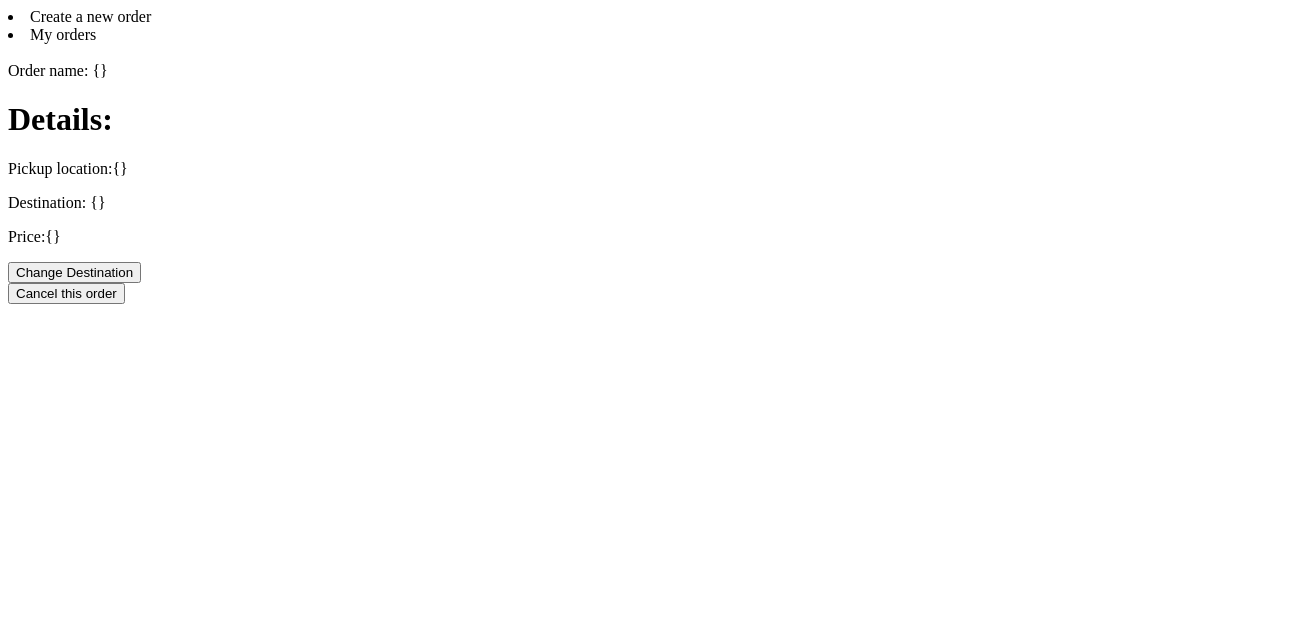
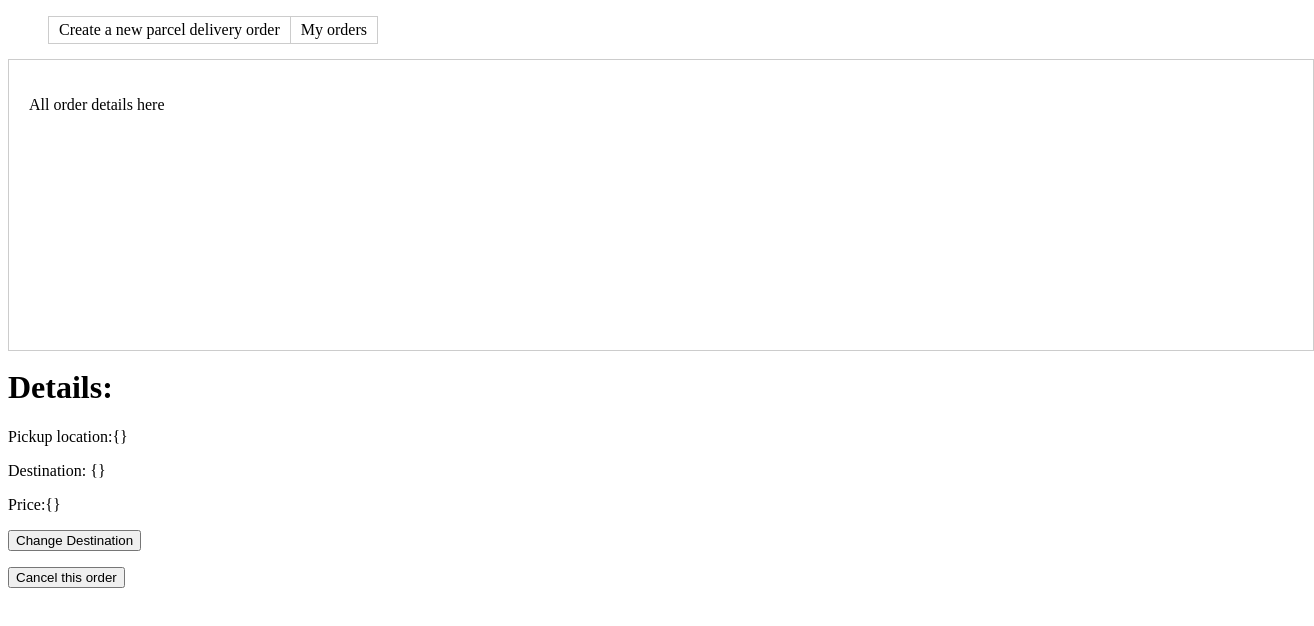
Before and after one commit to sanobertin/sendIT, a plain HTML site: page UI/index.html in a window 1280 px wide. Shown: the whole page, 1314 px wide, since content can reach past the window. Drawn offline with Linux system fonts and the light colour scheme.

Commit message:
new changes

```diff
--- a/UI/css/design.css
+++ b/UI/css/design.css
@@ -1,5 +1,5 @@
 .input_size {
-	    margin: 5px 5px 5px 5px;
+	margin: 5px 5px 5px 5px;
 	width: 300px;
     height: 25px;
 }
@@ -7,3 +7,48 @@
 .legend {
 	    margin-bottom: 10px;
 }
+.tabs { list-style: none; }
+.tabs li { display: inline; }
+.tabbed-area {
+	clear: both
+	position: relative;
+}
+.tabs li a {
+	color: black;
+	float: left;
+	display: block;
+	padding: 4px 10px;
+	margin-left: -1px;
+	position: relative;
+	left: 1px;
+	background: white;
+	text-decoration: none; }
+
+.tabs li a:hover { background: #ccc; }
+
+.group:after {
+	visibility: hidden;
+	display: block;
+	font-size: 0;
+	content: " ";
+	clear: both;
+	height: 0; }
+
+.div-wrap { position: relative; min-height: 250px; }
+
+#new_order, #my_orders { background: white; padding: 20px; min-height: 250px; position: absolute; top: -1px; left: 0; width: 100%; }
+#new_order, #my_orders, .tabs li a { border: 1px solid #ccc; }
+
+#new_order:target, #my_orders:target, {
+  z-index: 1;
+}
+
+#order_details button{
+
+}
+
+
+#order_details {
+	clear: both;
+	margin-top: 20px;
+}
--- a/UI/index.html
+++ b/UI/index.html
@@ -1,14 +1,29 @@
 <!doctype html>
 <html>
 <head>
+	<link rel="shortcut icon" href="pictures/logo.png" />
+	<link rel="stylesheet" href="css/design.css">
 	<title>User's Home</title>
 </head>
 <body>
-	<div>
-		<li>Create a new order</li>
-		<li>My orders</li>
+	<div class="tabbed-area">
+		<ul class="tabs group">
+			<li><a href='#new_order'>Create a new parcel delivery order</a></li>
+			<li><a href='#my_orders'>My orders</a></li>
+		</ul>
 
-	</div><br>
+		<div class="div-wrap">
+			<div id="new_order">
+				<p>New order contents here</p>
+			</div>
+			<div id='my_orders'>
+				<p>All order details here</p>
+			</div>
+		</div>
+
+	</div>
+
+
 	<div id="order_details">
 		<div>Order name: {}</div>
 		<div>
@@ -16,10 +31,11 @@
 			<p>Pickup location:{}</p>
 			<p>Destination: {}</p>
 			<p>Price:{}</p>
-			<button><span>Change Destination</span></button>
+			<p><button><span>Change Destination</span></button></p>
+			<p><button><span>Cancel this order</span></button></p>
 		</div>
 
-		<button><span>Cancel this order</span></button>
+
 	</div>
 
 </body>
```
Also changed, not shown: UI/admin.html (+5 -0 lines), UI/profile.html (+1 -0 lines), UI/signin.html (+6 -3 lines), UI/signup.html (+2 -1 lines), app.js (added, +14 -0 lines), UI/pictures/logo.png (added).
